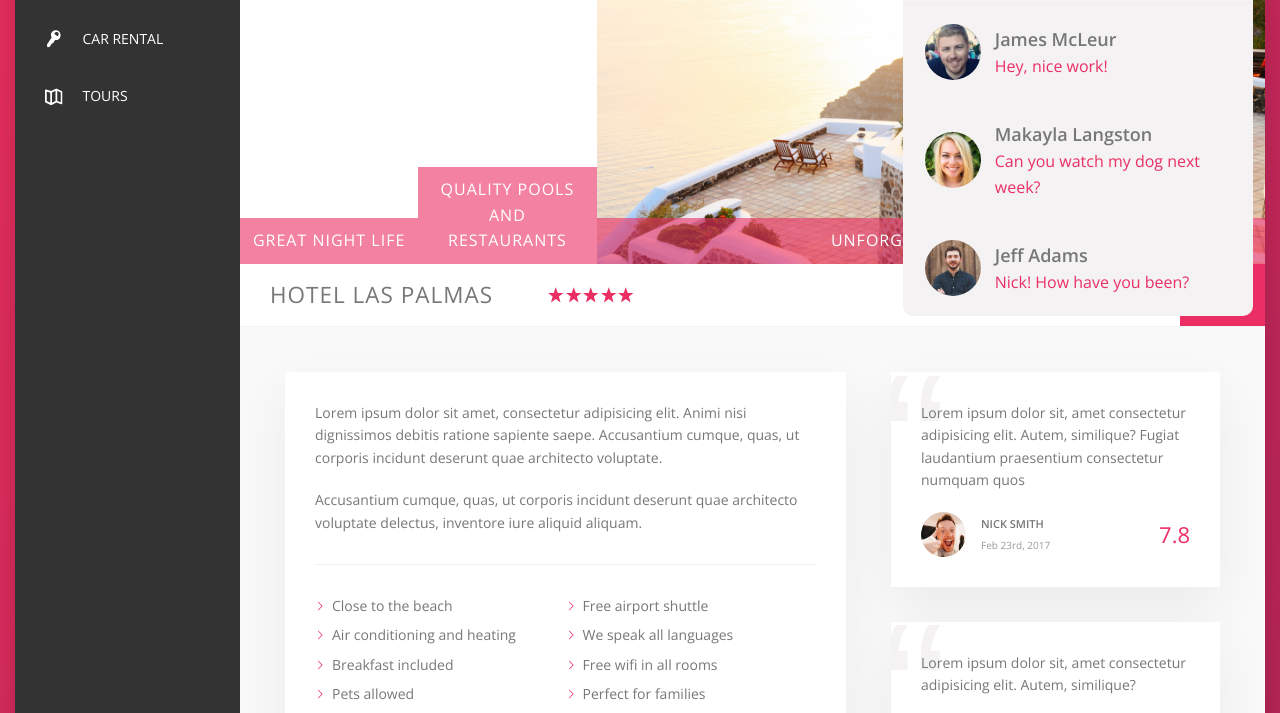
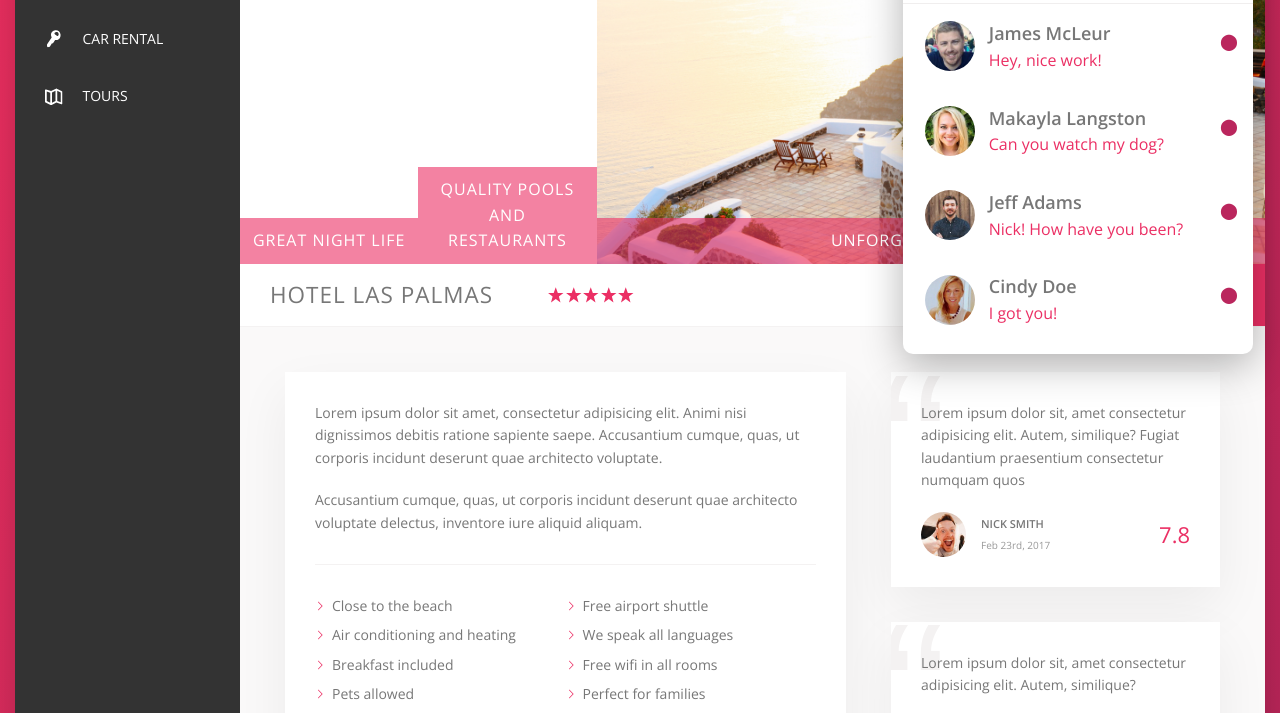
Before and after one commit to Mully7773/Trillo, a website: page index.html in a window 1280 px wide. Shown: the part 287-1000 px from the top of the page. Drawn offline with nearby package versions, Linux system fonts and the light colour scheme.

Commit message:
Finish styling messages drop down add psuedo marked element and fix padding, sizing

```diff
--- a/index.html
+++ b/index.html
@@ -79,7 +79,7 @@
                         Makayla Langston
                       </p>
                       <p class="message-view-container__user-message">
-                        Can you watch my dog next week?
+                        Can you watch my dog?
                       </p>
                     </div>
                   </figure>
@@ -91,6 +91,37 @@
                       </p>
                       <p class="message-view-container__user-message">
                         Nick! How have you been?
+                      </p>
+                    </div>
+                  </figure>
+                  <figure class="message-view-container__user">
+                    <img src="./img/user-2.jpg" alt="user-3" />
+                    <div class="message-view-container__user-info">
+                      <p class="message-view-container__user-name">Cindy Doe</p>
+                      <p class="message-view-container__user-message">
+                        I got you!
+                      </p>
+                    </div>
+                  </figure>
+                  <figure class="message-view-container__user">
+                    <img src="./img/user.jpg" alt="user-3" />
+                    <div class="message-view-container__user-info">
+                      <p class="message-view-container__user-name">
+                        Jonas Schmedtmann
+                      </p>
+                      <p class="message-view-container__user-message">
+                        Meet at 5:30 for dinner!
+                      </p>
+                    </div>
+                  </figure>
+                  <figure class="message-view-container__user">
+                    <img src="./img/user-5.jpg" alt="user-3" />
+                    <div class="message-view-container__user-info">
+                      <p class="message-view-container__user-name">
+                        Toby Smith
+                      </p>
+                      <p class="message-view-container__user-message">
+                        Thank you!
                       </p>
                     </div>
                   </figure>
--- a/sass/_components.scss
+++ b/sass/_components.scss
@@ -686,9 +686,10 @@
 .menu {
   width: 35rem;
   height: auto;
-  background-color: var(--color-grey-light-2);
+  background-color: var(--color-white);
   border-radius: 1rem;
   z-index: 9999;
+  box-shadow: 0 1rem 4rem rgba(0, 0, 0, 0.3);
 }
 
 .messages {
@@ -739,20 +740,25 @@
 }
 
 .message-view-container {
+  max-height: 35rem;
+  overflow-x: hidden;
+  overflow-y: auto;
   &__friend {
   }
 
   &__user {
+    position: relative;
+
     cursor: pointer;
-    padding: 2rem 2.2rem;
+    padding: 1.5rem 2.2rem;
 
     display: flex;
     align-items: center;
     gap: 1.4rem;
     transition: all 0.3s;
     & img {
-      width: 5.6rem;
-      height: 5.6rem;
+      width: 5rem;
+      height: 5rem;
       border-radius: 100%;
     }
 
@@ -773,5 +779,13 @@
     font-size: 1.6rem;
     font-weight: 200;
     color: var(--color-primary);
+
+    &::after {
+      content: "⬤";
+      position: absolute;
+      top: 2.5rem;
+      right: 1.5rem;
+      color: var(--color-primary-dark);
+    }
   }
 }
```
Also changed, not shown: css/style.css, 1 other file.
